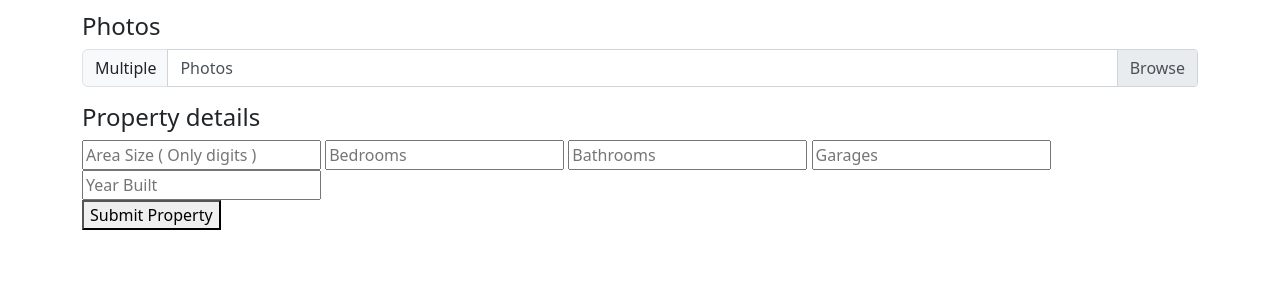
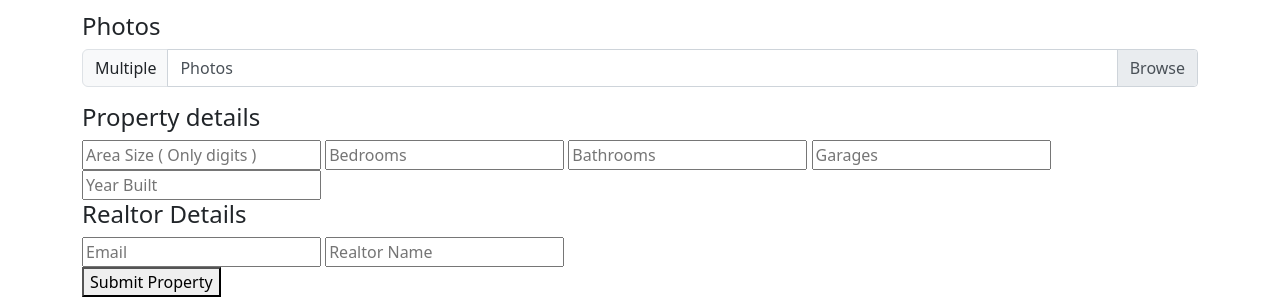
Before and after one commit to mezardini/mezrealer, a Django app: page /property-submit/ in a window 1280 px wide. Shown: the part 1709-2006 px from the top of the page. Before the commit the page ends 1939 px from the top, so only its background shows below. Run offline with Django 4.2, Linux system fonts and the light colour scheme; some libraries are stand-ins or nearby versions.

Commit message:
worked on templates and views

```diff
--- a/aler/views.py
+++ b/aler/views.py
@@ -65,8 +65,8 @@ def property_submit(request):
                     home_area = str(request.POST.get('home_area')),
                     bedrooms = request.POST.get('bedrooms'),
                     bathrooms = request.POST.get('bathrooms'),
-                    agent_name = request.POST.get('agent_name'),
-                    agent_mail = request.POST.get('agent_mail'),
+                    agent_name = request.POST.get('name'),
+                    agent_mail = request.POST.get('mail'),
                     parking = request.POST.get('parking'),
 
                 )
--- a/templates/property-submit.html
+++ b/templates/property-submit.html
@@ -330,8 +330,19 @@
                                     <input type="text" name="year_of_build" placeholder="Year Built">
 
                                 </div>
-                                <button type="submit" class="site-btn">Submit Property</button>
                             </div>
+                            <div class="pf-location">
+                                    <h4>Realtor Details</h4>
+                                    <div class="location-inputs">
+
+
+                                        <input type="text" placeholder="Email" name="mail" >
+                                        <input type="text" placeholder="Realtor Name" name="name">
+                                    </div>
+                            </div>
+
+
+                            <button type="submit" class="site-btn">Submit Property</button>
                         </form>
                     </div>
                 </div>
```
Also changed, not shown: templates/property-show.html (+4 -4 lines).
